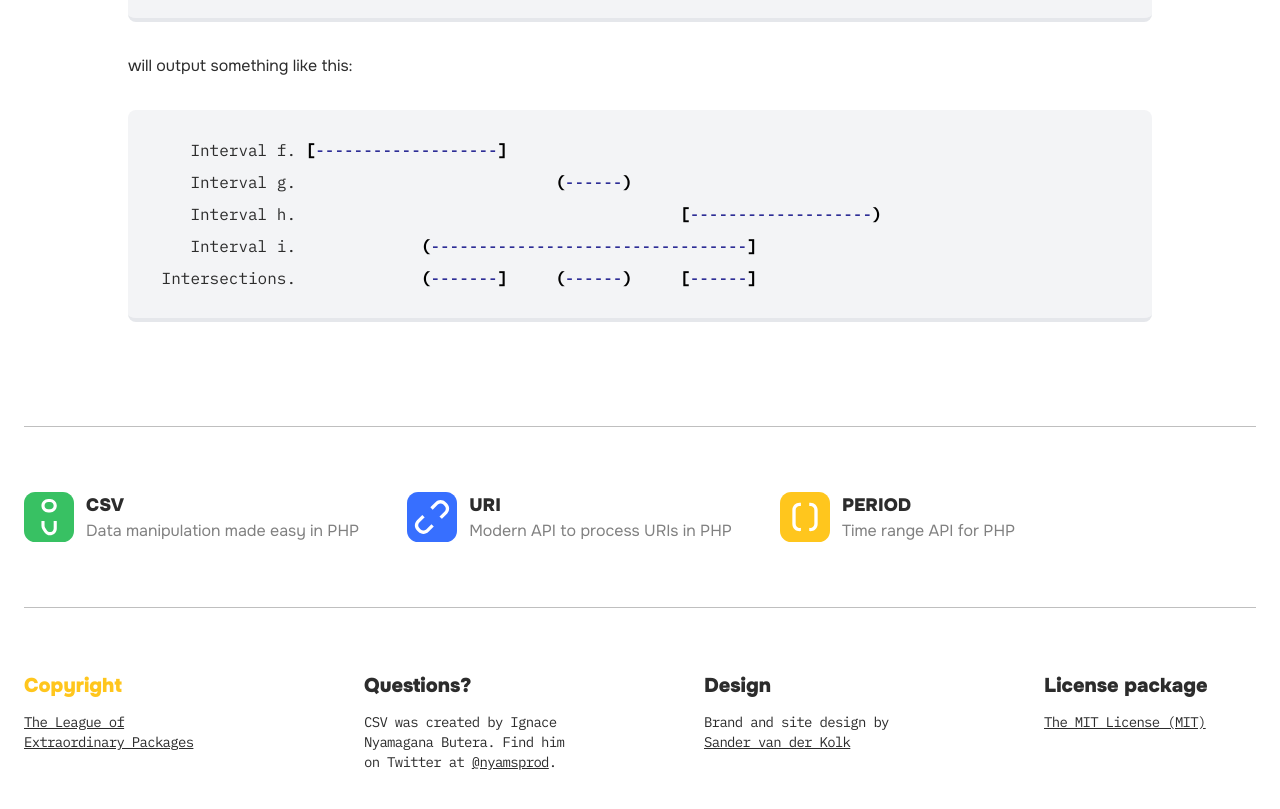
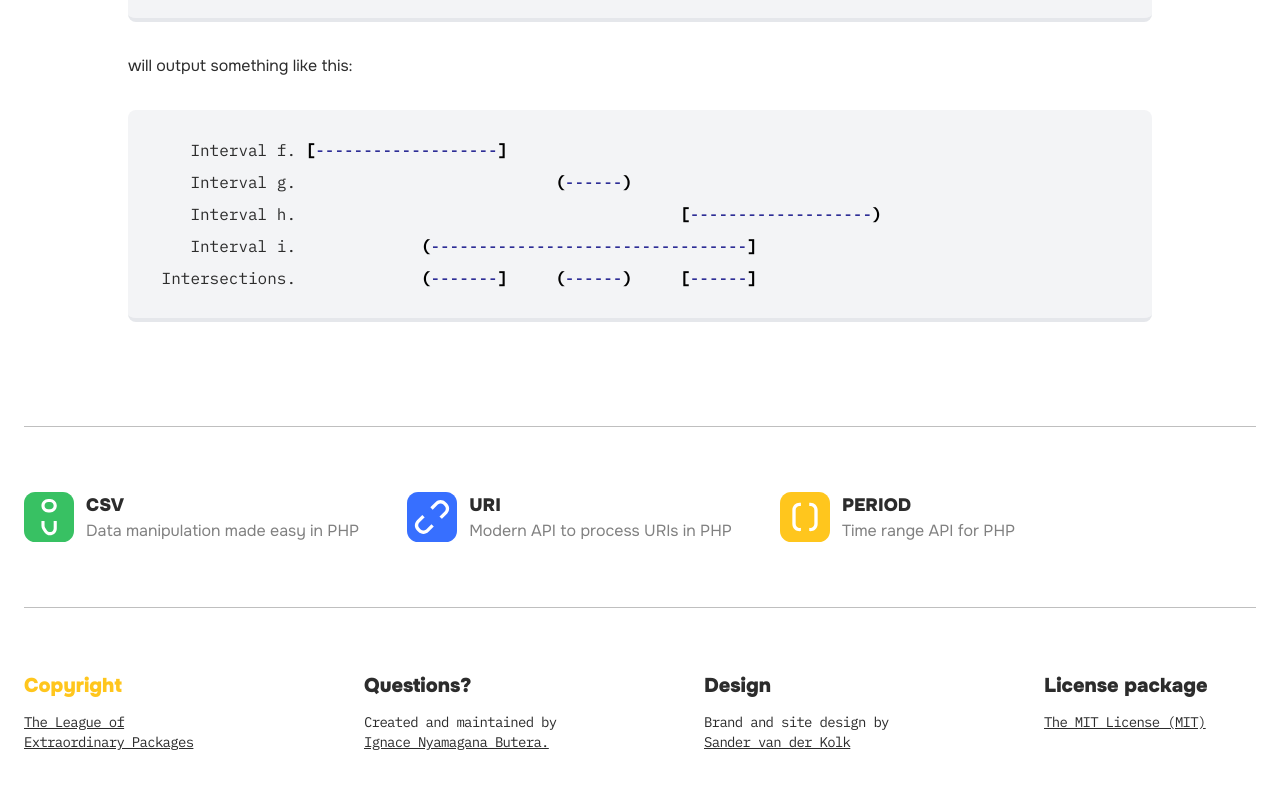
Before and after one commit to thephpleague/period, a Jekyll site: the page built from docs/index.md, in a window 1280 px wide and 900 px high, scrolled down 6012 px. Shown: the top 809 px of the window. Built offline with Jekyll 4.4.1, drawn with Linux system fonts in a browser that asks for light colours; our own code applies the rules of GitHub Pages for plain Markdown files.

Commit message:
Fix link in footer

```diff
--- a/docs/_layouts/default.html
+++ b/docs/_layouts/default.html
@@ -154,11 +154,9 @@
 
             <div class="flex flex-col gap-3">
                 <div class="text-dark font-black text-xl">Questions?</div>
-
                 <p class="font-mono text-sm tracking-tighter">
-                    <a href="https://github.com/thephpleague/csv" target="_blank" class="transition-all hover-text">
-                        CSV was created by Ignace Nyamagana Butera.
-                        Find him on Twitter at <span class="underline">@nyamsprod</span>.
+                    <a href="https://phpc.social/@nyamsprod" target="_blank" class="transition-all hover-text">
+                        Created and maintained by <span class="underline">Ignace Nyamagana Butera.</span>
                     </a>
                 </p>
             </div>
--- a/docs/_layouts/index.html
+++ b/docs/_layouts/index.html
@@ -140,11 +140,9 @@
 
             <div class="flex flex-col gap-3">
                 <div class="text-dark font-black text-xl">Questions?</div>
-
                 <p class="font-mono text-sm tracking-tighter">
-                    <a href="https://github.com/thephpleague/csv" target="_blank" class="transition-all hover-text">
-                        CSV was created by Ignace Nyamagana Butera.
-                        Find him on Twitter at <span class="underline">@nyamsprod</span>.
+                    <a href="https://phpc.social/@nyamsprod" target="_blank" class="transition-all hover-text">
+                        Created and maintained by <span class="underline">Ignace Nyamagana Butera.</span>
                     </a>
                 </p>
             </div>
--- a/docs/_layouts/redirect.html
+++ b/docs/_layouts/redirect.html
@@ -145,11 +145,9 @@
 
             <div class="flex flex-col gap-3">
                 <div class="text-dark font-black text-xl">Questions?</div>
-
                 <p class="font-mono text-sm tracking-tighter">
-                    <a href="https://github.com/thephpleague/csv" target="_blank" class="transition-all hover-text">
-                        CSV was created by Ignace Nyamagana Butera.
-                        Find him on Twitter at <span class="underline">@nyamsprod</span>.
+                    <a href="https://phpc.social/@nyamsprod" target="_blank" class="transition-all hover-text">
+                        Created and maintained by <span class="underline">Ignace Nyamagana Butera.</span>
                     </a>
                 </p>
             </div>
```
